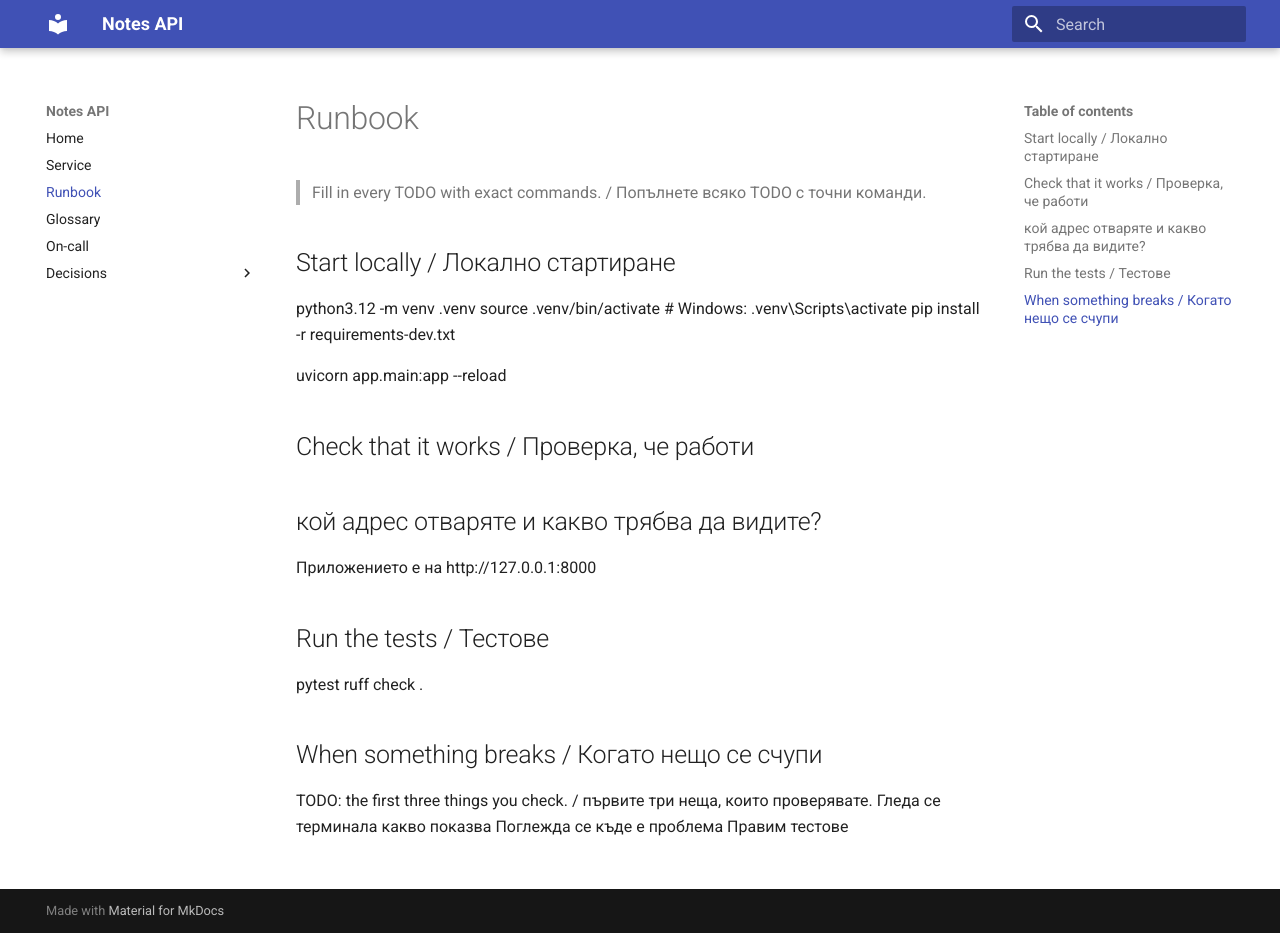
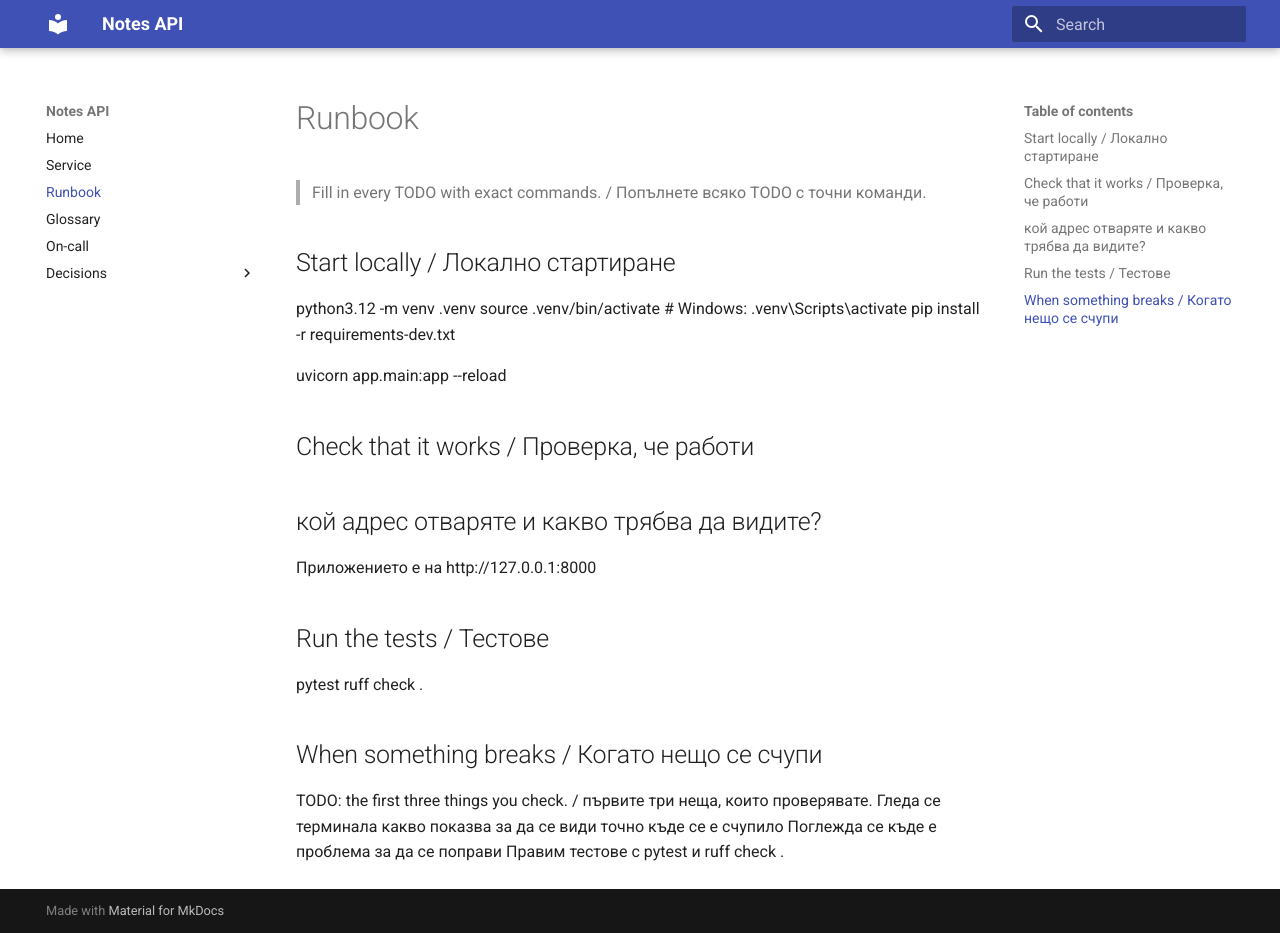
Before and after one commit to Lachezar-Y-Velinov/devops-labs, an MkDocs documentation site: the page built from docs/runbook.md, in a window 1280 px wide and 933 px high. Built offline with MkDocs 1.6.1 and Material for MkDocs 9.7.7, drawn with Linux system fonts in a browser that asks for light colours.

Commit message:
more detailed info about what to do when the code breaks

```diff
--- a/docs/runbook.md
+++ b/docs/runbook.md
@@ -22,6 +22,6 @@ ruff check .
 ## When something breaks / Когато нещо се счупи
 
 TODO: the first three things you check. / първите три неща, които проверявате.
-Гледа се терминала какво показва
-Поглежда се къде е проблема
-Правим тестове
+Гледа се терминала какво показва за да се види точно къде се е счупило
+Поглежда се къде е проблема за да се поправи
+Правим тестове с pytest и ruff check .
```
